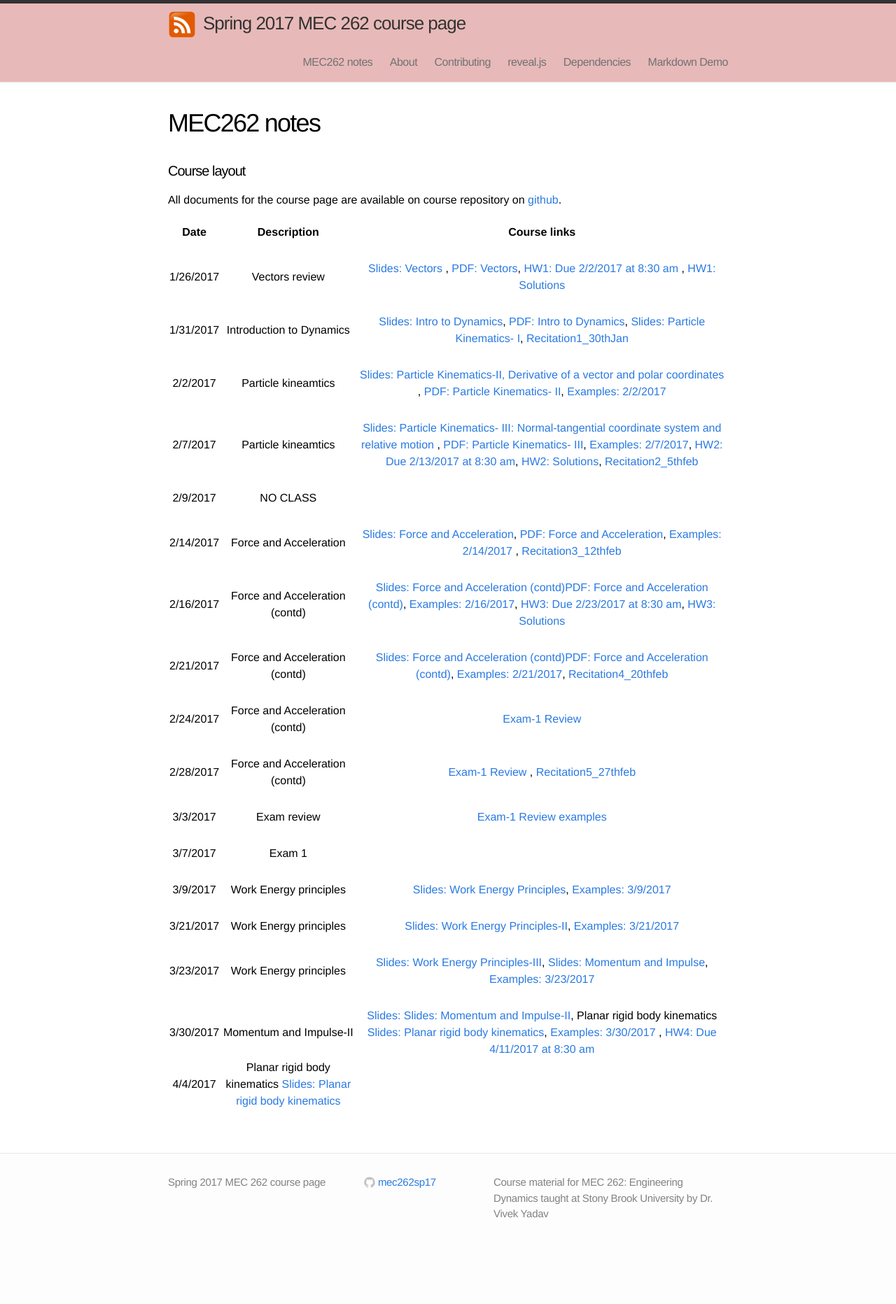
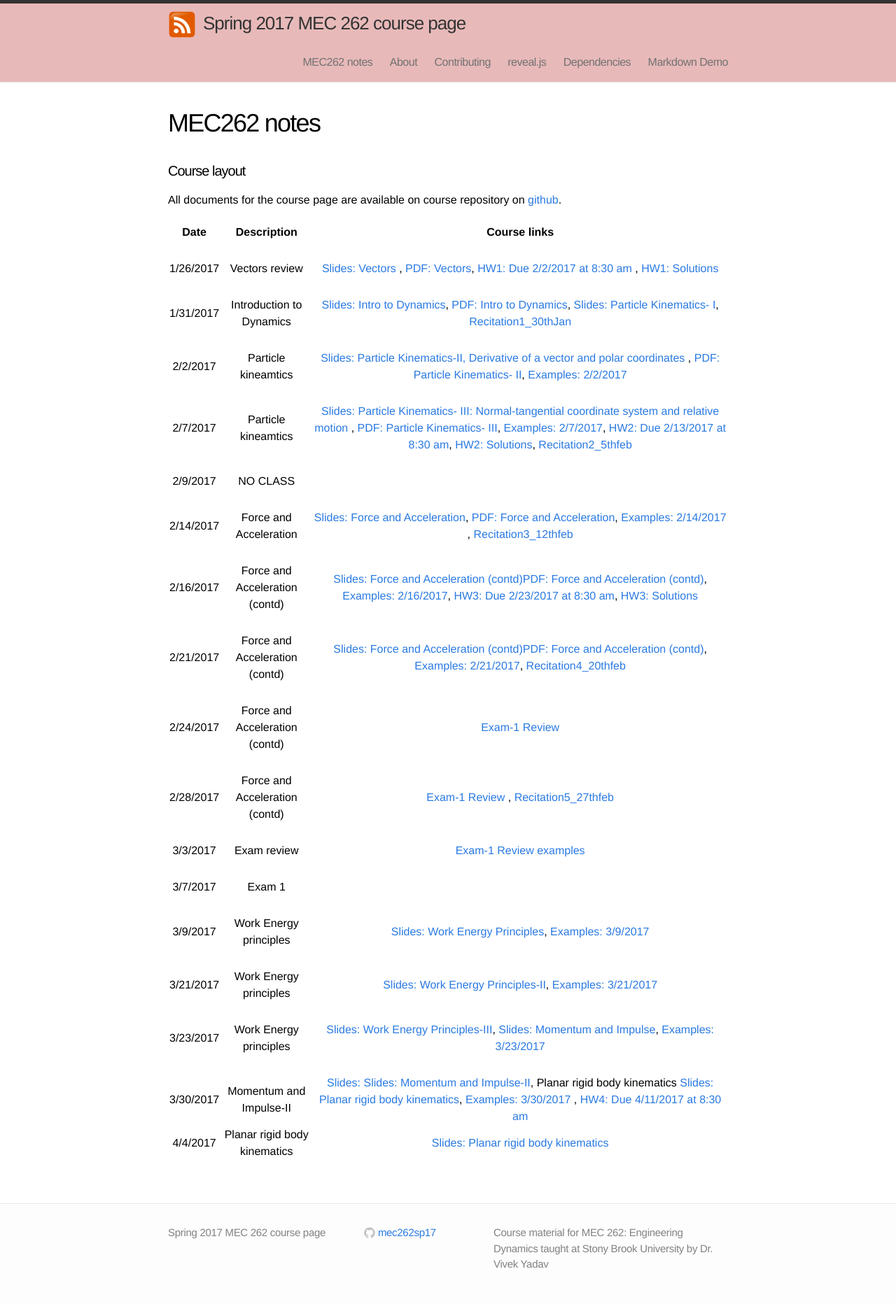
Before and after one commit to mec262sp17/mec262sp17.github.io, a Jekyll site: the page built from Course_materials.md, in a window 1280 px wide. Shown: the whole page at 70% size. Built offline with Jekyll 4.4.1, drawn with Linux system fonts in a browser that asks for light colours; before the commit the page ends 1792 px from its top, so only the background shows below that.

```diff
--- a/Course_materials.md
+++ b/Course_materials.md
@@ -46,4 +46,4 @@ All documents for the course page are available on course repository on [github]
 |       3/23/2017    |   Work Energy principles | [Slides: Work Energy Principles-III](https://mec262sp17.github.io/Presentations/Ch4_work_energy_Principle_III.html#/),  [Slides: Momentum and Impulse](https://mec262sp17.github.io/Presentations/Ch5_Momentum_and_Impulse.html#/),  [Examples: 3/23/2017](https://mec262sp17.github.io/Notes/examples_3_23_2017_mec262.pdf)      |
 | | | |
 |       3/30/2017    |   Momentum and Impulse-II | [Slides: Slides: Momentum and Impulse-II](https://mec262sp17.github.io/Presentations/Ch5_Momentum_and_Impulse_II.html#/),  Planar rigid body kinematics [Slides: Planar rigid body kinematics](https://mec262sp17.github.io/Presentations/Ch6_Kinematics_of_Planar_Rigid_bodies.html#/),    [Examples: 3/30/2017](https://mec262sp17.github.io/Notes/examples_3_30_2017_mec262.pdf)  , [HW4: Due 4/11/2017 at 8:30 am](https://mec262sp17.github.io/Homework2017/HW4_due4112017.pdf)  |
-|       4/4/2017    |   Planar rigid body kinematics [Slides: Planar rigid body kinematics](https://mec262sp17.github.io/Presentations/Ch6_Kinematics_of_Planar_Rigid_bodies.html#/)  |
+|       4/4/2017    |   Planar rigid body kinematics | [Slides: Planar rigid body kinematics](https://mec262sp17.github.io/Presentations/Ch6_Kinematics_of_Planar_Rigid_bodies.html#/)  |
```
